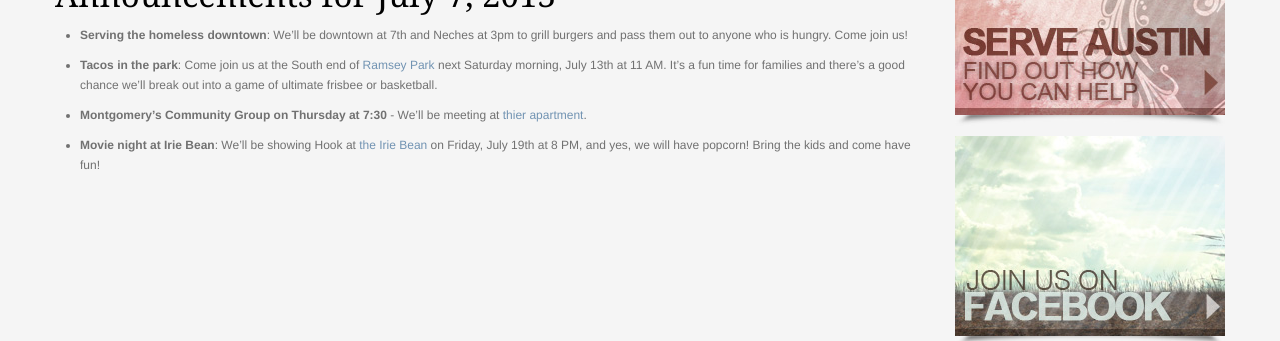
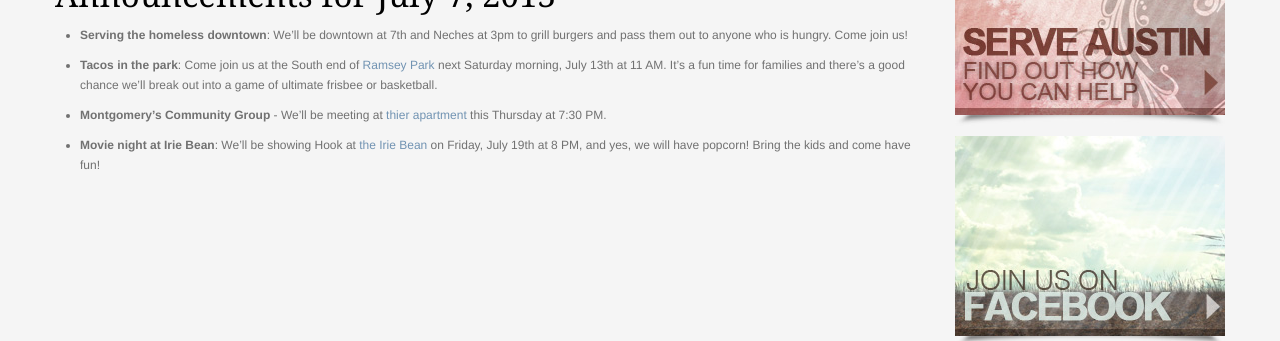
Before and after one commit to groveatx/groveatx.github.io, a Jekyll site: the page built from _posts/2013-07-07-announcements.md, in a window 1280 px wide. Shown: the part 235-576 px from the top of the page. Built offline with Jekyll 4.4.1, drawn with Linux system fonts in a browser that asks for light colours; Markdown is read by kramdown in place of the engine named in the settings.

Commit message:
fixed links

```diff
--- a/_config.yml
+++ b/_config.yml
@@ -3,7 +3,7 @@
  - node_modules
  - CNAME
 title: The Grove
-permalink: /news/:title/
+permalink: /news/:year/:month/:day/:title
 facebook: http://www.facebook.com/thegroveaustin
 twitter: https://twitter.com/GroveATX
 markdown: rdiscount
--- a/_posts/2013-07-07-announcements.md
+++ b/_posts/2013-07-07-announcements.md
@@ -16,8 +16,9 @@
    morning, July 13th at 11 AM. It's a fun time for families and there's a good
    chance we'll break out into a game of ultimate frisbee or basketball.
 
- - **Montgomery's Community Group on Thursday at 7:30** - We'll be meeting at
-   [thier apartment](http://www.retreataustin.com/p/apartments/map/austin-tx-78704/retreat-at-bartons-creek-3524).
+ - **Montgomery's Community Group** - We'll be meeting at [thier
+   apartment](http://www.retreataustin.com/p/apartments/map/austin-tx-78704/retreat-at-bartons-creek-3524)
+   this Thursday at 7:30 PM.
 
  - **Movie night at Irie Bean**: We'll be showing Hook at [the Irie
    Bean](http://www.iriebean.com) on Friday, July 19th at 8 PM, and yes, we
```
